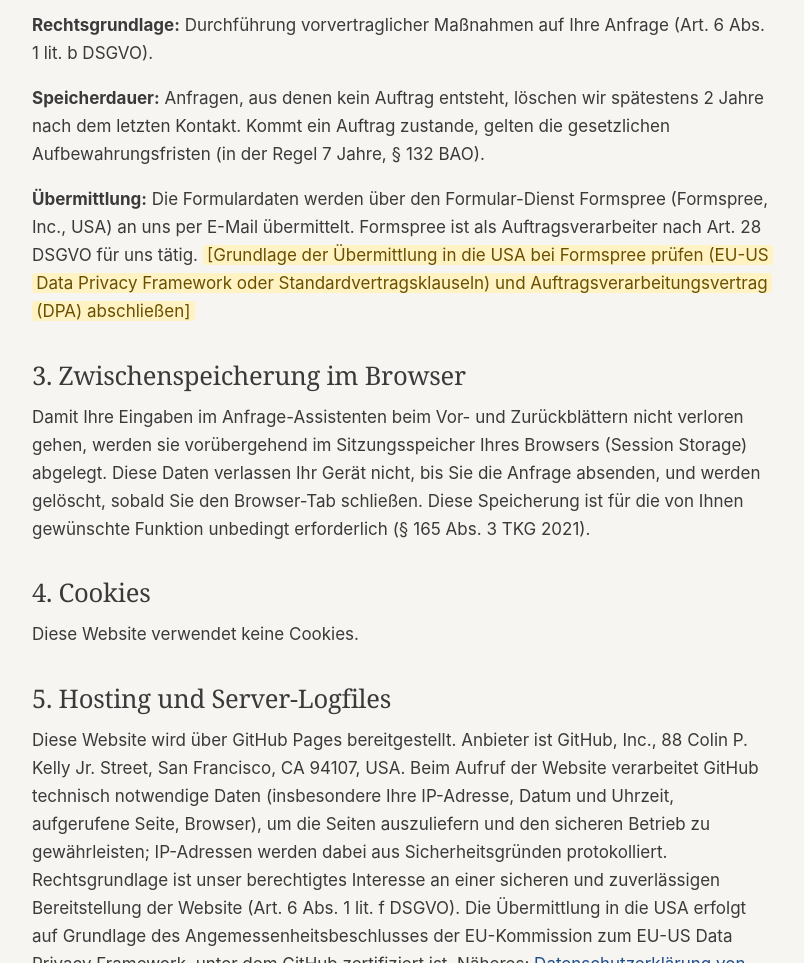
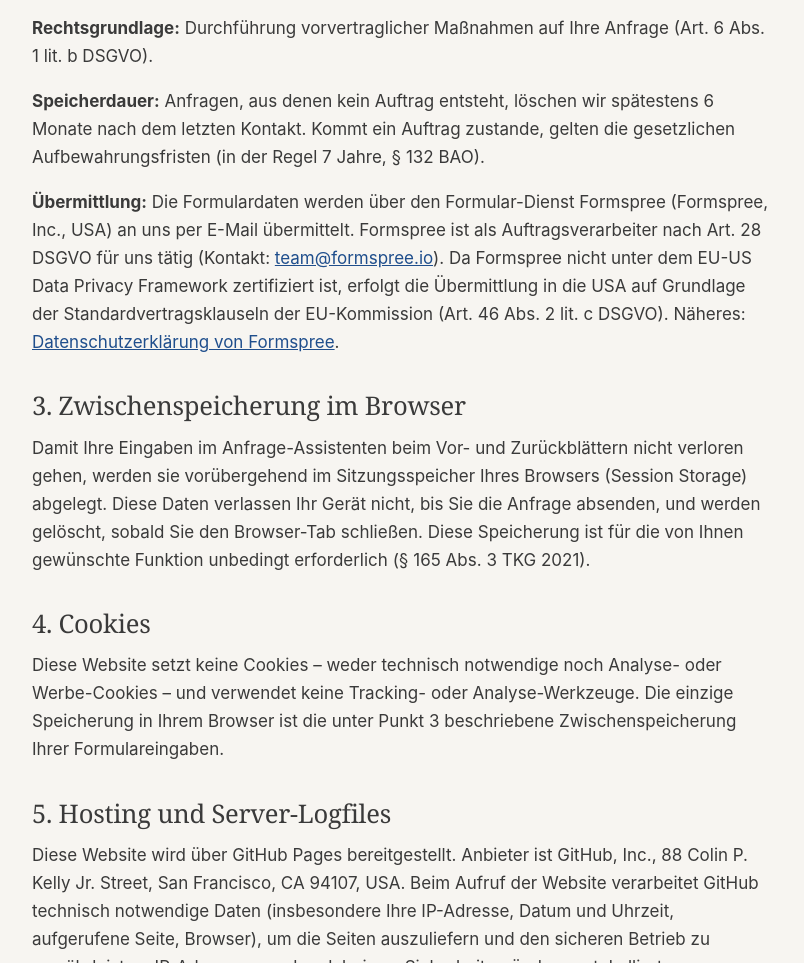
Before and after one commit to klinglerrichard-jpg/klingler-installationen, a plain HTML site: page datenschutz/index.html in a window 1280 px wide. Shown: the part 1238-2201 px from the top of the page, without its empty margins (238-1042 px from the left). Drawn offline with Linux system fonts and the light colour scheme; a web font is replaced by a local one.

Commit message:
Add files via upload

```diff
--- a/datenschutz/index.html
+++ b/datenschutz/index.html
@@ -100,25 +100,24 @@
 
   <section class="section" style="padding-top:clamp(24px,4vw,40px)">
     <div class="container rechtstext">
-      <div class="hinweis hinweis--warn"><strong>Vorlage – vor Veröffentlichung rechtlich prüfen lassen.</strong> Die Erklärung beschreibt die Website so, wie sie gebaut ist (keine Cookies, keine eingebetteten Fremddienste). Hosting (GitHub Pages) ist eingetragen; offen sind noch Formular-Dienst und Speicherdauer der Anfragen. Diese Box nach der Prüfung entfernen.</div>
-
       <p>Der Schutz Ihrer persönlichen Daten ist uns wichtig. Wir verarbeiten Ihre Daten ausschließlich auf Grundlage der gesetzlichen Bestimmungen (Datenschutz-Grundverordnung – DSGVO, Datenschutzgesetz – DSG, Telekommunikationsgesetz 2021 – TKG 2021). Hier informieren wir Sie über die wichtigsten Aspekte der Datenverarbeitung auf dieser Website.</p>
 
       <h2>1. Verantwortlicher</h2>
       <p>Klingler Installationen GmbH<br>Dorf Oberau 213, 6311 Wildschönau, Österreich<br>Telefon: <a href="tel:+4353398156">+43 5339 8156</a> · E-Mail: <a href="mailto:oberau@klinglerteam.at">oberau@klinglerteam.at</a></p>
 
       <h2>2. Anfrageformulare</h2>
-      <p>Wenn Sie uns über einen Anfrage-Assistenten (Bad, Heizung, Projektbau) oder das Kundendienst-Formular kontaktieren, verarbeiten wir die von Ihnen eingegebenen Daten: Name, Telefonnummer, gegebenenfalls E-Mail-Adresse, Firma, Postleitzahl und Ort, Angaben zu Ihrem Vorhaben (z. B. Art des Projekts, Zeitrahmen, Budgetrahmen, Gebäudedaten) sowie freiwillig hochgeladene Fotos oder Pläne.</p>
+      <p>Wenn Sie uns über einen Anfrage-Assistenten (Bad, Heizung, Projektbau) oder das Kundendienst-Formular kontaktieren, verarbeiten wir die von Ihnen eingegebenen Daten: Name, Telefonnummer, gegebenenfalls E-Mail-Adresse, Firma, Postleitzahl und Ort, Angaben zu Ihrem Vorhaben (z. B. Art des Projekts, Zeitrahmen, Budgetrahmen, Gebäudedaten). Beim Absenden wird außerdem Ihre IP-Adresse technisch an den Formular-Dienst übertragen.</p>
+      <p>Die Angabe von Name und Telefonnummer ist für die Bearbeitung Ihrer Anfrage erforderlich; alle weiteren Angaben sind freiwillig. Wenn Sie uns per E-Mail oder Telefon kontaktieren (z. B. um Fotos oder Pläne zu senden), verarbeiten wir Ihre Angaben ebenso zur Bearbeitung der Anfrage; es gelten dieselben Speicherfristen.</p>
       <p><strong>Zweck:</strong> Bearbeitung Ihrer Anfrage, Rückruf, Beratung und Erstellung eines Angebots. Zur internen Priorisierung ordnen wir Anfragen anhand Ihrer Angaben (z. B. Ort im Einzugsgebiet, Zeitrahmen) einer Bearbeitungsklasse zu. Dabei findet keine automatisierte Entscheidung im Sinne von Art. 22 DSGVO statt – jede Anfrage wird von einem Menschen bearbeitet.</p>
       <p><strong>Rechtsgrundlage:</strong> Durchführung vorvertraglicher Maßnahmen auf Ihre Anfrage (Art. 6 Abs. 1 lit. b DSGVO).</p>
-      <p><strong>Speicherdauer:</strong> Anfragen, aus denen kein Auftrag entsteht, löschen wir spätestens 2 Jahre nach dem letzten Kontakt. Kommt ein Auftrag zustande, gelten die gesetzlichen Aufbewahrungsfristen (in der Regel 7 Jahre, § 132 BAO).</p>
-      <p><strong>Übermittlung:</strong> Die Formulardaten werden über den Formular-Dienst Formspree (Formspree, Inc., USA) an uns per E-Mail übermittelt. Formspree ist als Auftragsverarbeiter nach Art. 28 DSGVO für uns tätig. <span class="ph">[Grundlage der Übermittlung in die USA bei Formspree prüfen (EU-US Data Privacy Framework oder Standardvertragsklauseln) und Auftragsverarbeitungsvertrag (DPA) abschließen]</span></p>
+      <p><strong>Speicherdauer:</strong> Anfragen, aus denen kein Auftrag entsteht, löschen wir spätestens 6 Monate nach dem letzten Kontakt. Kommt ein Auftrag zustande, gelten die gesetzlichen Aufbewahrungsfristen (in der Regel 7 Jahre, § 132 BAO).</p>
+      <p><strong>Übermittlung:</strong> Die Formulardaten werden über den Formular-Dienst Formspree (Formspree, Inc., USA) an uns per E-Mail übermittelt. Formspree ist als Auftragsverarbeiter nach Art. 28 DSGVO für uns tätig (Kontakt: <a href="mailto:team@formspree.io">team@formspree.io</a>). Da Formspree nicht unter dem EU-US Data Privacy Framework zertifiziert ist, erfolgt die Übermittlung in die USA auf Grundlage der Standardvertragsklauseln der EU-Kommission (Art. 46 Abs. 2 lit. c DSGVO). Näheres: <a href="https://formspree.io/legal/privacy-policy" target="_blank" rel="noopener">Datenschutzerklärung von Formspree</a>.</p>
 
       <h2>3. Zwischenspeicherung im Browser</h2>
       <p>Damit Ihre Eingaben im Anfrage-Assistenten beim Vor- und Zurückblättern nicht verloren gehen, werden sie vorübergehend im Sitzungsspeicher Ihres Browsers (Session Storage) abgelegt. Diese Daten verlassen Ihr Gerät nicht, bis Sie die Anfrage absenden, und werden gelöscht, sobald Sie den Browser-Tab schließen. Diese Speicherung ist für die von Ihnen gewünschte Funktion unbedingt erforderlich (§ 165 Abs. 3 TKG 2021).</p>
 
       <h2>4. Cookies</h2>
-      <p>Diese Website verwendet keine Cookies.</p>
+      <p>Diese Website setzt keine Cookies – weder technisch notwendige noch Analyse- oder Werbe-Cookies – und verwendet keine Tracking- oder Analyse-Werkzeuge. Die einzige Speicherung in Ihrem Browser ist die unter Punkt 3 beschriebene Zwischenspeicherung Ihrer Formulareingaben.</p>
 
       <h2>5. Hosting und Server-Logfiles</h2>
       <p>Diese Website wird über GitHub Pages bereitgestellt. Anbieter ist GitHub, Inc., 88 Colin P. Kelly Jr. Street, San Francisco, CA 94107, USA. Beim Aufruf der Website verarbeitet GitHub technisch notwendige Daten (insbesondere Ihre IP-Adresse, Datum und Uhrzeit, aufgerufene Seite, Browser), um die Seiten auszuliefern und den sicheren Betrieb zu gewährleisten; IP-Adressen werden dabei aus Sicherheitsgründen protokolliert. Rechtsgrundlage ist unser berechtigtes Interesse an einer sicheren und zuverlässigen Bereitstellung der Website (Art. 6 Abs. 1 lit. f DSGVO). Die Übermittlung in die USA erfolgt auf Grundlage des Angemessenheitsbeschlusses der EU-Kommission zum EU-US Data Privacy Framework, unter dem GitHub zertifiziert ist. Näheres: <a href="https://docs.github.com/de/site-policy/privacy-policies/github-general-privacy-statement" target="_blank" rel="noopener">Datenschutzerklärung von GitHub</a>.</p>
```
